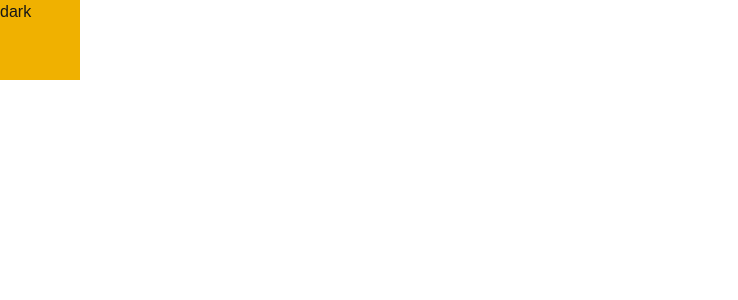
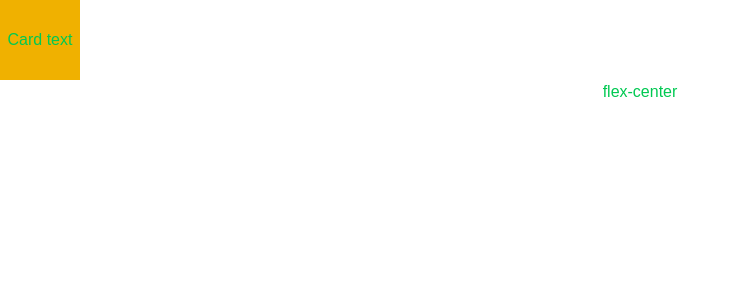
Before and after one commit to caozhengqian/tailwindstudy, a Next.js app: page /custom in a window 1280 px wide. Shown: the top 300 px of the page, without its empty margins (0-738 px from the left). Built offline with nearby package versions, Linux system fonts and the light colour scheme.

Commit message:
自定义3-2：utility

```diff
--- a/src/app/custom/page.tsx
+++ b/src/app/custom/page.tsx
@@ -4,7 +4,10 @@ export default function Custom() {
     return (
         <>
             <div className="card">
-                dark
+                Card text
+            </div>
+            <div className="flex-center">
+                flex-center
             </div>
         </>
 
--- a/src/app/globals.css
+++ b/src/app/globals.css
@@ -25,8 +25,11 @@ body {
   color: var(--foreground);
   font-family: Arial, Helvetica, sans-serif;
 }
+@utility flex-center {
+  @apply flex justify-center items-center text-green-500
+}
 @layer components{
   .card{
-    @apply w-20 h-20 bg-yellow-500
+    @apply w-20 h-20 bg-yellow-500 flex-center
   }
 }
```
